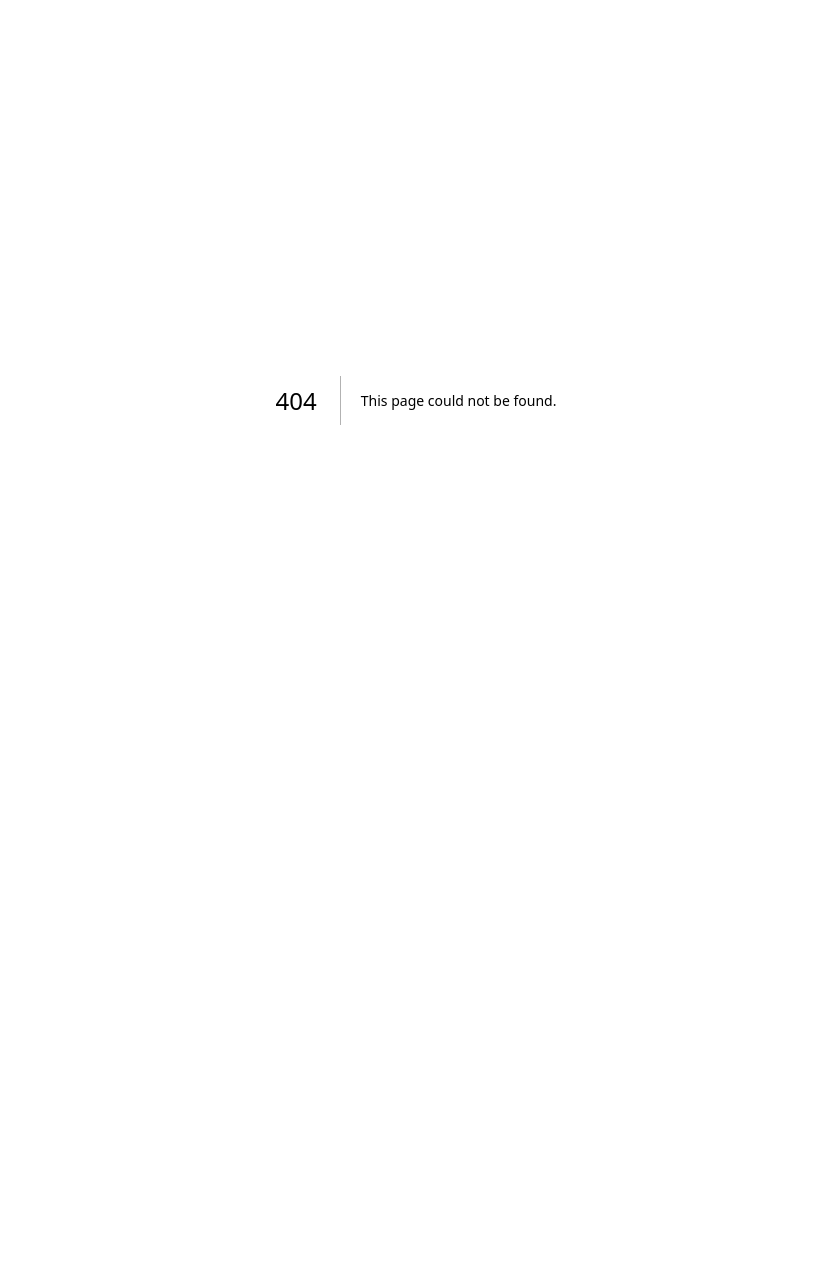
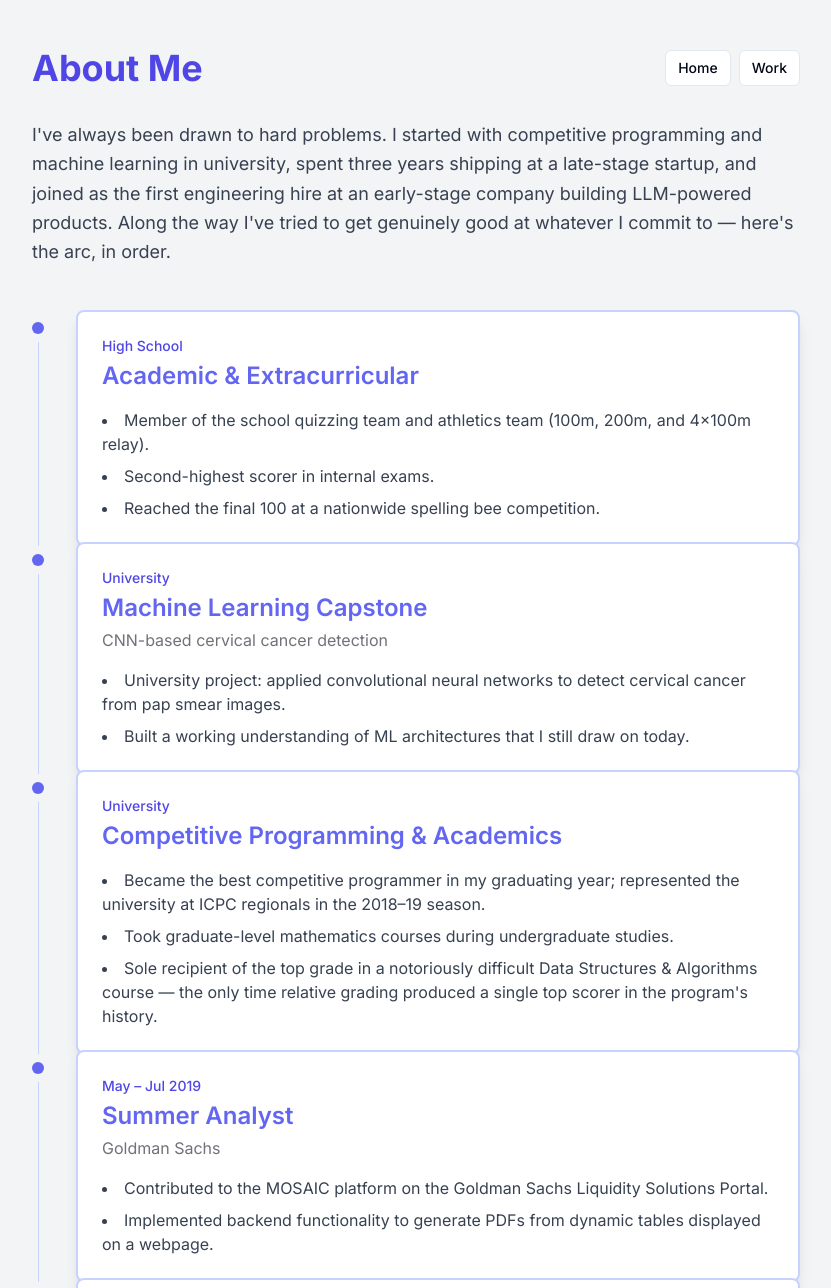
Before and after one commit to Mohammed-Fayaz/personal-portfolio, a Next.js app: page /about in a window 1280 px wide. Before the commit this address had no page. Shown: the top 1288 px of the page, without its empty margins (224-1055 px from the left). Before the commit the page ends 800 px from the top, so only its background shows below. Built offline with nearby package versions, Linux system fonts and the light colour scheme.

Commit message:
Update personal and work pages, add About page, and enhance TypeScript configuration

```diff
--- /dev/null
+++ b/src/app/about/page.tsx
@@ -0,0 +1,167 @@
+import Link from "next/link";
+
+import { TimelineEntry } from "@/components/molecules/timeline-entry";
+import { Button } from "@/components/ui/button";
+
+export default function AboutPage() {
+  return (
+    <div className="w-full min-h-screen p-6 md:p-12 bg-gray-100 dark:bg-gray-800">
+      <div className="max-w-3xl mx-auto">
+        <div className="flex flex-wrap items-center justify-between gap-4 mb-8">
+          <h1 className="text-4xl font-bold text-indigo-600 dark:text-indigo-400">
+            About Me
+          </h1>
+          <div className="flex gap-2">
+            <Button asChild variant="outline" size="sm">
+              <Link href="/">Home</Link>
+            </Button>
+            <Button asChild variant="outline" size="sm">
+              <Link href="/work">Work</Link>
+            </Button>
+          </div>
+        </div>
+
+        <p className="text-lg text-gray-700 dark:text-gray-300 mb-12 leading-relaxed">
+          I&apos;ve always been drawn to hard problems. I started with competitive
+          programming and machine learning in university, spent three years
+          shipping at a late-stage startup, and joined as the first engineering
+          hire at an early-stage company building LLM-powered products. Along
+          the way I&apos;ve tried to get genuinely good at whatever I commit
+          to — here&apos;s the arc, in order.
+        </p>
+
+        <div className="space-y-0">
+          <TimelineEntry period="High School" title="Academic & Extracurricular">
+            <ul className="list-disc list-inside space-y-2">
+              <li>
+                Member of the school quizzing team and athletics team (100m,
+                200m, and 4×100m relay).
+              </li>
+              <li>Second-highest scorer in internal exams.</li>
+              <li>
+                Reached the final 100 at a nationwide spelling bee competition.
+              </li>
+            </ul>
+          </TimelineEntry>
+
+          <TimelineEntry
+            period="University"
+            title="Machine Learning Capstone"
+            subtitle="CNN-based cervical cancer detection"
+          >
+            <ul className="list-disc list-inside space-y-2">
+              <li>
+                University project: applied convolutional neural networks to
+                detect cervical cancer from pap smear images.
+              </li>
+              <li>
+                Built a working understanding of ML architectures that I still
+                draw on today.
+              </li>
+            </ul>
+          </TimelineEntry>
+
+          <TimelineEntry
+            period="University"
+            title="Competitive Programming & Academics"
+          >
+            <ul className="list-disc list-inside space-y-2">
+              <li>
+                Became the best competitive programmer in my graduating year;
+                represented the university at ICPC regionals in the 2018–19
+                season.
+              </li>
+              <li>
+                Took graduate-level mathematics courses during undergraduate
+                studies.
+              </li>
+              <li>
+                Sole recipient of the top grade in a notoriously difficult Data
+                Structures &amp; Algorithms course — the only time relative
+                grading produced a single top scorer in the program&apos;s
+                history.
+              </li>
+            </ul>
+          </TimelineEntry>
+
+          <TimelineEntry
+            period="May – Jul 2019"
+            title="Summer Analyst"
+            subtitle="Goldman Sachs"
+          >
+            <ul className="list-disc list-inside space-y-2">
+              <li>
+                Contributed to the MOSAIC platform on the Goldman Sachs
+                Liquidity Solutions Portal.
+              </li>
+              <li>
+                Implemented backend functionality to generate PDFs from dynamic
+                tables displayed on a webpage.
+              </li>
+            </ul>
+          </TimelineEntry>
+
+          <TimelineEntry
+            period="Aug 2020 – Aug 2023"
+            title="Software Engineer I → II"
+            subtitle="Cleartax (late-stage startup)"
+          >
+            <ul className="list-disc list-inside space-y-2">
+              <li>
+                Three years across multiple product teams — tally, desktop,
+                reports, MAX TAX, forms, and recon.
+              </li>
+              <li>
+                Built frontends from scratch for 0→1 products and org-wide
+                rewrites spanning 30+ enterprise reports as microfrontends.
+              </li>
+              <li>
+                Designed and implemented a custom data table to replace
+                off-the-shelf solutions for niche enterprise use cases.
+              </li>
+            </ul>
+          </TimelineEntry>
+
+          <TimelineEntry
+            period="Aug 2023 – Present"
+            title="Founding Engineer"
+            subtitle="Snowmountain.ai (first engineering hire)"
+          >
+            <ul className="list-disc list-inside space-y-2">
+              <li>
+                First engineering hire at an early-stage startup building
+                products enabled by advances in LLMs.
+              </li>
+              <li>
+                Own the full-stack web application — Next.js, PostgreSQL,
+                authentication, performance, and security.
+              </li>
+              <li>
+                Built a Chrome extension capable of agentic web actions: filling
+                forms, clicking buttons, and navigating pages autonomously.
+              </li>
+            </ul>
+          </TimelineEntry>
+
+          <TimelineEntry
+            period="Along the way"
+            title="Personal pursuits"
+            isLast
+          >
+            <ul className="list-disc list-inside space-y-2">
+              <li>
+                Took bullet chess seriously during the pandemic — reached a level
+                where I could beat a Candidate Master.
+              </li>
+              <li>
+                Six-month focused body recomposition, dieting down to roughly
+                10% body fat.
+              </li>
+              <li>Open water scuba certification and indoor rock climbing.</li>
+            </ul>
+          </TimelineEntry>
+        </div>
+      </div>
+    </div>
+  );
+}
--- a/src/app/page.tsx
+++ b/src/app/page.tsx
@@ -85,11 +85,12 @@ export default function Home() {
         <h1 className="text-5xl font-bold text-gray-900 dark:text-white">
           Hello, I&apos;m Fayaz
         </h1>
-        <p className="mt-4 text-gray-600 dark:text-gray-300">
-          I&apos;m a software engineer specialized in building high-quality
-          websites and applications.
+        <p className="mt-4 text-gray-600 dark:text-gray-300 max-w-2xl mx-auto leading-relaxed">
+          Founding engineer building LLM-powered products. Background in
+          machine learning, competitive programming, and full-stack engineering
+          across Goldman Sachs, Cleartax, and early-stage startups.
         </p>
-        <div className="mt-8 space-x-2">
+        <div className="mt-8 flex flex-wrap justify-center gap-2">
           <Button
             asChild
             className="px-6 py-2 rounded-md border border-indigo-500 text-indigo-500 hover:bg-indigo-500 hover:text-white dark:hover:bg-indigo-300 dark:hover:text-black"
@@ -101,13 +102,20 @@ export default function Home() {
             asChild
             className="px-6 py-2 rounded-md bg-indigo-500 text-white hover:bg-indigo-600 dark:bg-indigo-300 dark:text-black dark:hover:bg-indigo-200"
           >
+            <Link href="/about">About me</Link>
+          </Button>
+          <Button
+            asChild
+            className="px-6 py-2 rounded-md border border-indigo-500 text-indigo-500 hover:bg-indigo-500 hover:text-white dark:hover:bg-indigo-300 dark:hover:text-black"
+            variant="outline"
+          >
             <Link href="/work">See my work</Link>
           </Button>
         </div>
       </main>
       <footer className="w-full h-20 flex items-center justify-center border-t border-gray-200 dark:border-gray-700">
         <p className="text-gray-500 dark:text-gray-300">
-          © 2023 Mohammed Fayaz Salim. All rights reserved.
+          © 2026 Mohammed Fayaz Salim. All rights reserved.
         </p>
       </footer>
     </div>
--- a/src/app/work/page.tsx
+++ b/src/app/work/page.tsx
@@ -1,12 +1,26 @@
+import Link from "next/link";
+
+import { Button } from "@/components/ui/button";
+
 // components
 import Skills from "./Skills";
 
 export default function Component() {
   return (
     <div className="w-full min-h-screen p-6 md:p-12 bg-gray-100 dark:bg-gray-800">
-      <h1 className="text-4xl font-bold mb-8 text-indigo-600 dark:text-indigo-400">
-        Work Experience
-      </h1>
+      <div className="flex flex-wrap items-center justify-between gap-4 mb-8">
+        <h1 className="text-4xl font-bold text-indigo-600 dark:text-indigo-400">
+          Work Experience
+        </h1>
+        <div className="flex gap-2">
+          <Button asChild variant="outline" size="sm">
+            <Link href="/">Home</Link>
+          </Button>
+          <Button asChild variant="outline" size="sm">
+            <Link href="/about">About me</Link>
+          </Button>
+        </div>
+      </div>
       <div className="space-y-8">
         <div className="border-2 border-indigo-200 dark:border-indigo-700 rounded-lg p-4 shadow-lg bg-white dark:bg-gray-900">
           <h2 className="text-2xl font-semibold text-indigo-500 dark:text-indigo-300">
--- /dev/null
+++ b/src/components/molecules/timeline-entry.tsx
@@ -0,0 +1,40 @@
+type TimelineEntryProps = {
+  period: string;
+  title: string;
+  subtitle?: string;
+  children: React.ReactNode;
+  isLast?: boolean;
+};
+
+export function TimelineEntry({
+  period,
+  title,
+  subtitle,
+  children,
+  isLast = false,
+}: TimelineEntryProps) {
+  return (
+    <div className="relative flex gap-6 md:gap-8">
+      <div className="flex flex-col items-center">
+        <div className="h-3 w-3 rounded-full bg-indigo-500 dark:bg-indigo-400 shrink-0 mt-2" />
+        {!isLast && (
+          <div className="w-px flex-1 bg-indigo-200 dark:bg-indigo-700 mt-2" />
+        )}
+      </div>
+      <div
+        className={`flex-1 pb-10 ${isLast ? "pb-0" : ""} border-2 border-indigo-200 dark:border-indigo-700 rounded-lg p-4 md:p-6 shadow-lg bg-white dark:bg-gray-900 -mt-1`}
+      >
+        <p className="text-sm font-medium text-indigo-600 dark:text-indigo-400">
+          {period}
+        </p>
+        <h2 className="text-xl md:text-2xl font-semibold text-indigo-500 dark:text-indigo-300 mt-1">
+          {title}
+        </h2>
+        {subtitle && (
+          <p className="text-zinc-500 dark:text-zinc-400 mt-1">{subtitle}</p>
+        )}
+        <div className="mt-4 text-gray-700 dark:text-gray-300">{children}</div>
+      </div>
+    </div>
+  );
+}
```
Also changed, not shown: tsconfig.json (+18 -4 lines), 1 other file (tests, documents, lock files or other folders).
